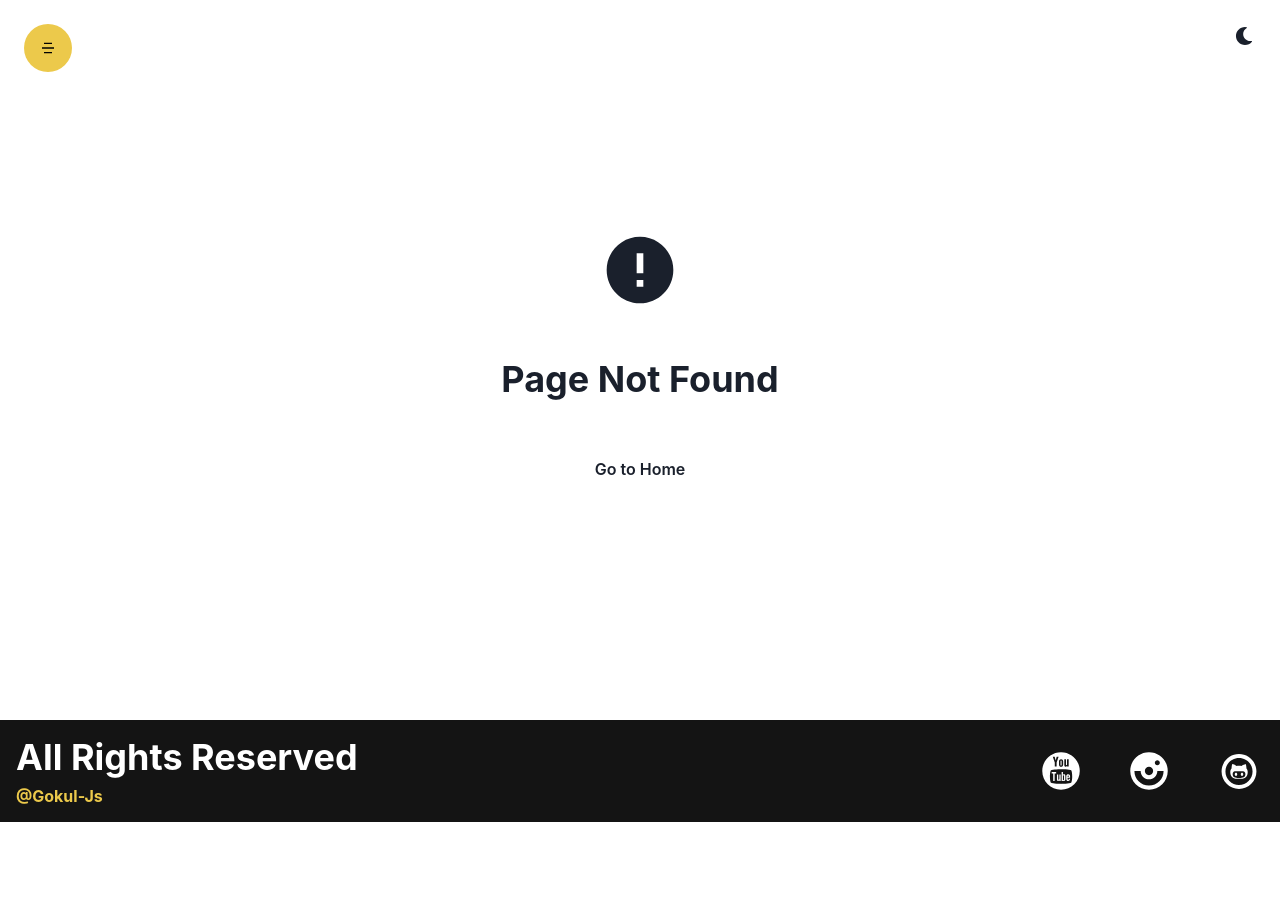
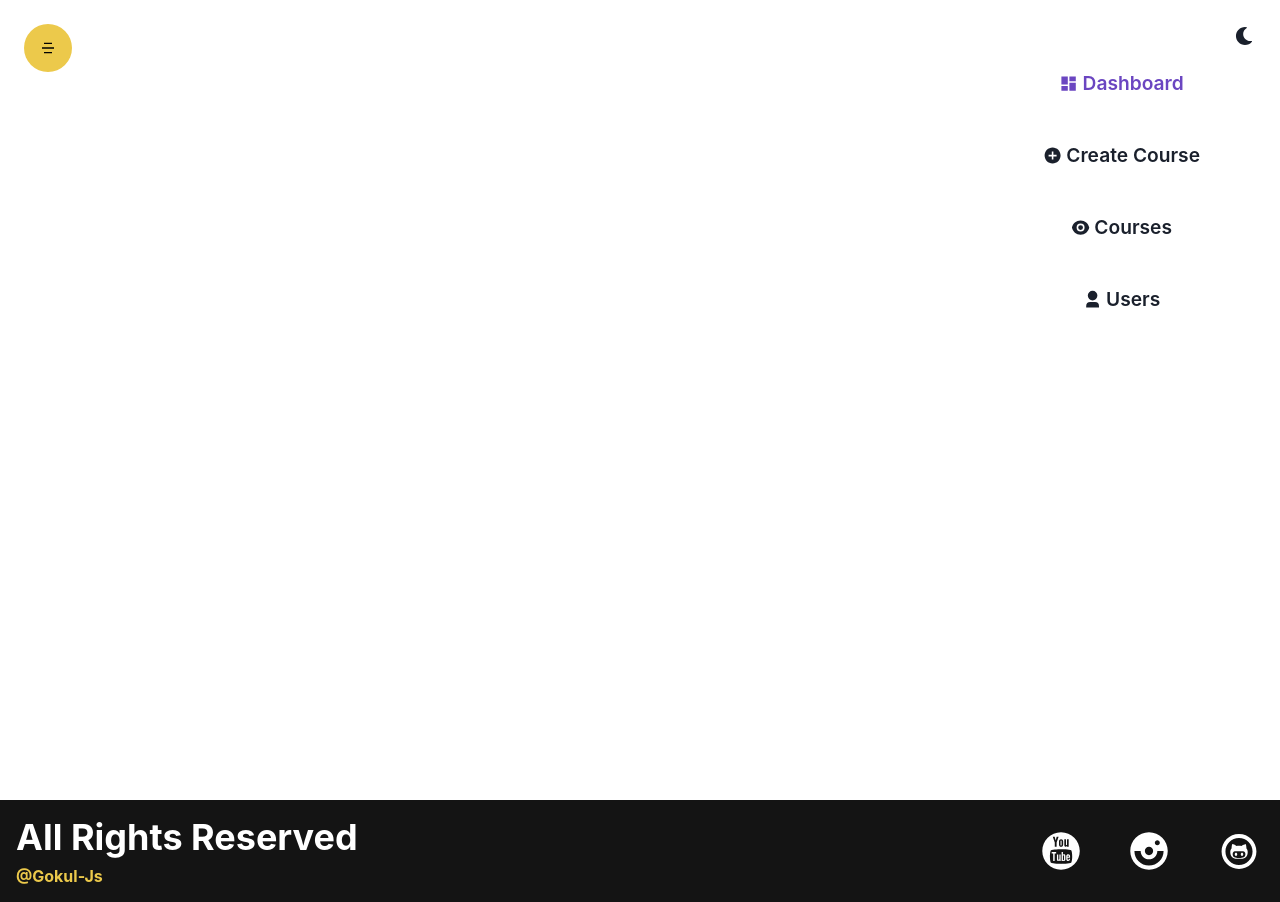
Before and after one commit to Gokul-Js/MyAcademy, a React (Create React App) app in the folder frontend/: page /admin/dashboard in a window 1280 px wide. Before the commit this address had no page. Before the commit the page ends 822 px from the top, so only its background shows below. Built offline with nearby package versions, Linux system fonts and the light colour scheme.

Commit message:
Sidebar_Commit

```diff
--- a/frontend/src/App.js
+++ b/frontend/src/App.js
@@ -19,9 +19,9 @@
 import Profile from './components/Profile/Profile';
 import ChangePassword from './components/Profile/ChangePassword';
 import UpdateProfile from './components/Profile/UpdateProfile';
+import Dashboard from './components/Admin/Dashboard/Dashboard';
 
 function App() {
-
   window.addEventListener('contextmenu',(e) => {
     e.preventDefault();
   })
@@ -51,6 +51,9 @@
 
       <Route path="/paymentfail" element={<PaymentFail />} />
 
+      {/* Admin Routes */}
+      <Route path="/admin/dashboard" element={<Dashboard />} />
+
     </Routes>
 
     <Footer />
--- /dev/null
+++ b/frontend/src/components/Admin/Dashboard/Dashboard.jsx
@@ -0,0 +1,23 @@
+import { Grid, Box } from '@chakra-ui/react'
+import React from 'react'
+import cursor from '../../../assets/images/cursor.png'
+import Sidebar from '../Sidebar'
+
+const Dashboard = () => {
+  return (
+    <Grid
+     css={{
+       cursor: `url(${cursor}), default`,
+     }}
+     minH={'100vh'}
+     templateColumns={["1fr","5fr 1fr"]}
+    >
+
+  <Box >
+  </Box>
+  <Sidebar />
+    </Grid>
+  )
+}
+
+export default Dashboard
--- /dev/null
+++ b/frontend/src/components/Admin/Sidebar.jsx
@@ -0,0 +1,33 @@
+import { Button, VStack } from '@chakra-ui/react'
+import React from 'react'
+import { RiAddCircleFill, RiDashboardFill, RiEyeFill, RiUser3Fill } from 'react-icons/ri'
+import { Link, useLocation } from 'react-router-dom'
+
+const Sidebar = () => {
+  const location = useLocation()
+  return (
+    <VStack
+      spacing={'8'}
+      p='16'
+      boxShadow={"-2px 0 10px rgba(107,70,193.0.5)"}
+    >
+    <LinkButton Icon={RiDashboardFill} text="Dashboard" url={'dashboard'} active={location.pathname==='/admin/dashboard'}/>
+    <LinkButton Icon={RiAddCircleFill} text="Create Course" url={'createcourse'} active={location.pathname==='/admin/createcourse'}/>
+    <LinkButton Icon={RiEyeFill} text="Courses" url={'courses'} active={location.pathname==='/admin/courses'} />
+    <LinkButton Icon={RiUser3Fill} text="Users" url={'users'} active={location.pathname==='/admin/users'}/>
+    </VStack>
+  )
+}
+
+export default Sidebar
+
+function LinkButton({url,Icon, text, active}) {
+   return (
+    <Link to={`/admin/${url}`}>
+      <Button fontSize={'larger'} variant="ghost" colorScheme={active?'purple':''}>
+        <Icon style={{margin:'4px' }}/>
+        {text}
+      </Button>
+     </Link>
+   )
+}
```
